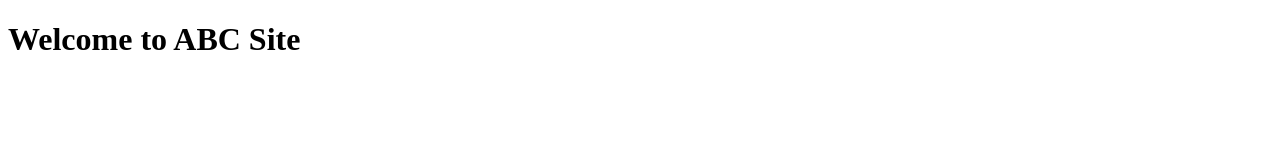
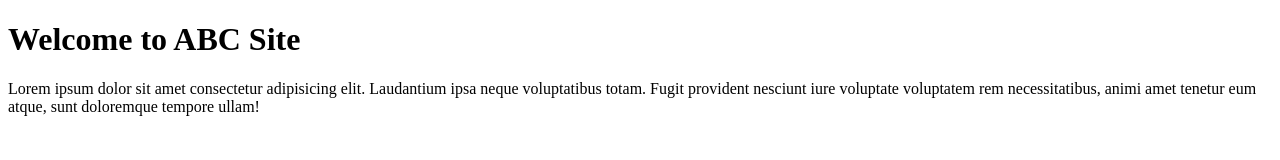
Before and after one commit to SubaSelvam4/GHL, a plain HTML site: page index.html in a window 1280 px wide. Drawn offline with Linux system fonts and the light colour scheme.

Commit message:
add para

```diff
--- a/index.html
+++ b/index.html
@@ -9,5 +9,7 @@
 
     <h1>Welcome to ABC Site</h1>
 
+    <p>Lorem ipsum dolor sit amet consectetur adipisicing elit. Laudantium ipsa neque voluptatibus totam. Fugit provident nesciunt iure voluptate voluptatem rem necessitatibus, animi amet tenetur eum atque, sunt doloremque tempore ullam!</p>
+
 </body>
 </html>
```
